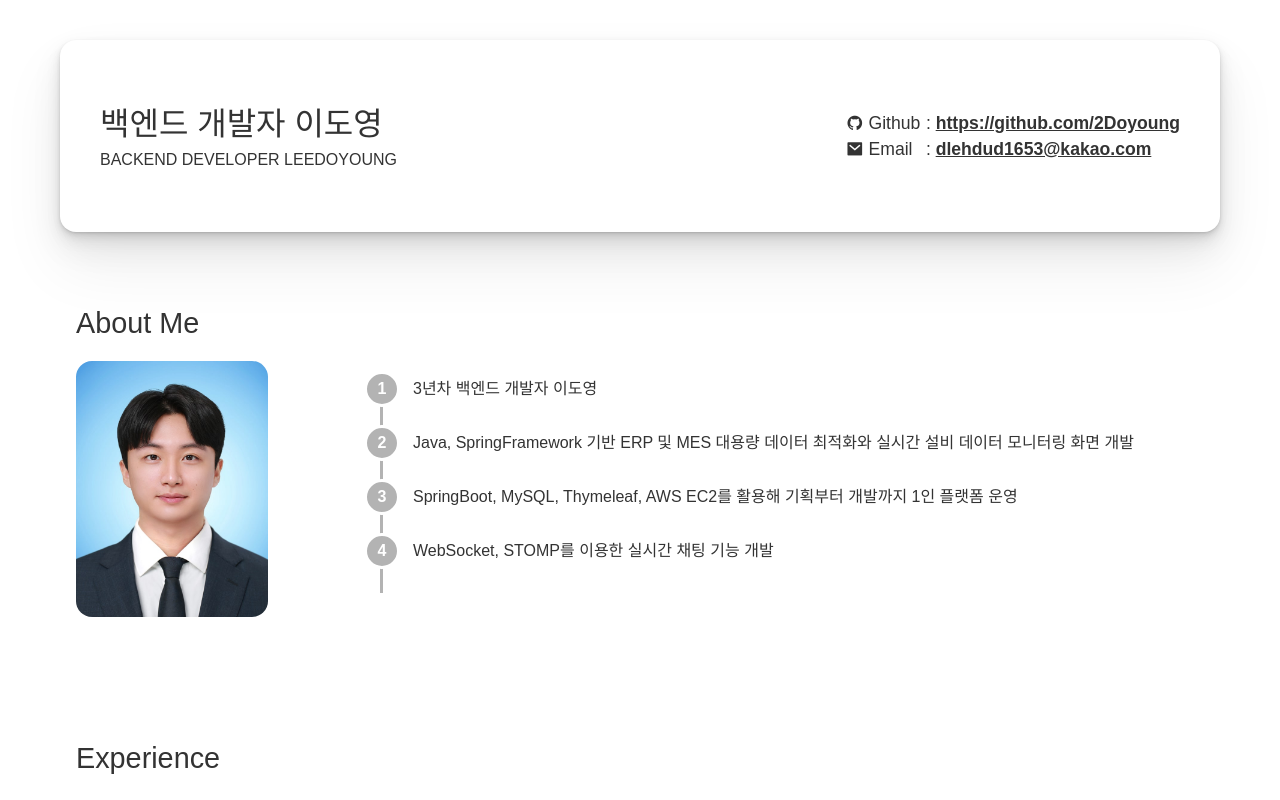
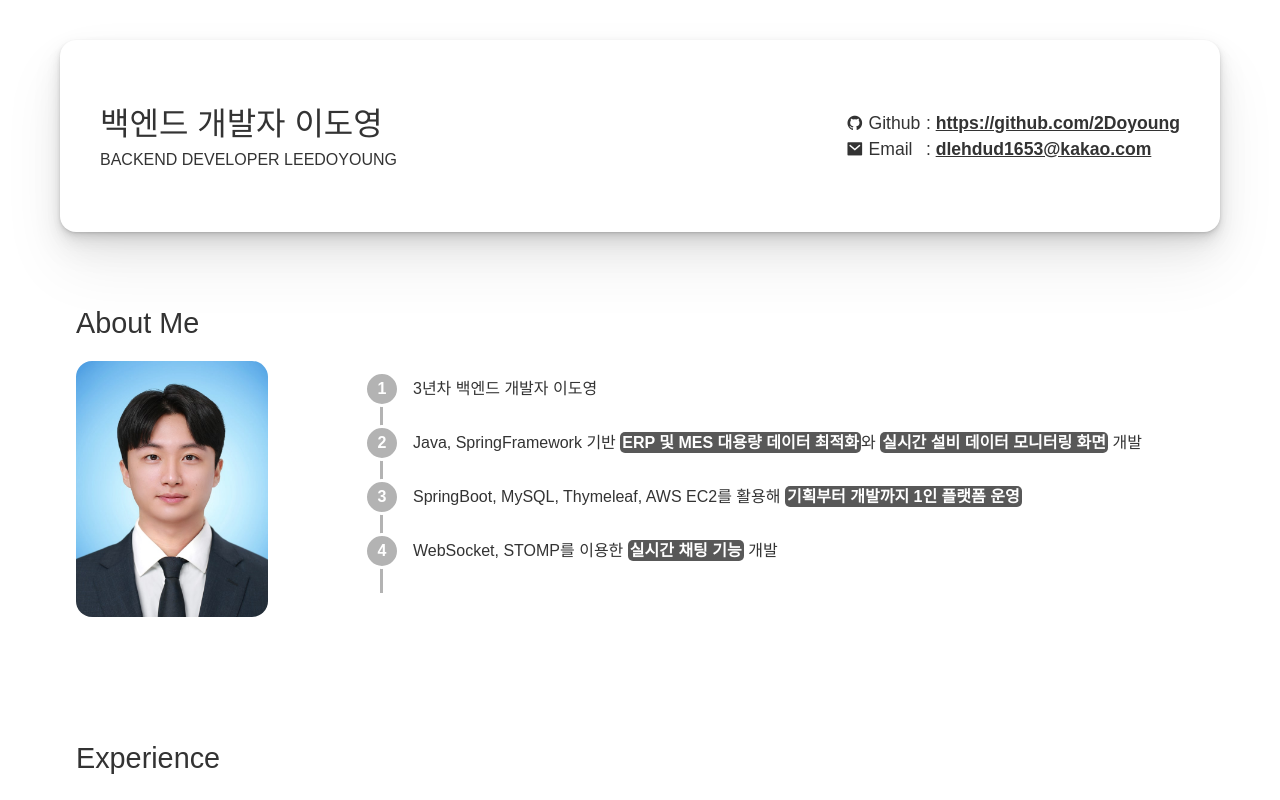
Before and after one commit to 2Doyoung/2Doyoung.github.io, a React (Create React App) app in the folder 2doyoung-github-io/: page / in a window 1280 px wide. Shown: the top 800 px of the page. Built offline with nearby package versions, Linux system fonts and the light colour scheme.

Commit message:
aboutme complete

```diff
--- a/2doyoung-github-io/src/components/sections/AboutMe.js
+++ b/2doyoung-github-io/src/components/sections/AboutMe.js
@@ -20,6 +20,14 @@ const ProfileStyled = styled.img`
 const LiStyled = styled.li`
     margin: 0;
     padding: 0;
+
+    span {
+        border-radius: 5px;
+        background-color: #585858;
+        color: #FFFFFF;
+        font-weight: 700;
+        padding: 2px;
+    }
 `;
 
 
@@ -74,9 +82,9 @@ function AboutMe(props) {
             <ProfileStyled src={profileImg}></ProfileStyled>
             <OlNumberedStyled>
                 <LiStyled>3년차 백엔드 개발자 이도영</LiStyled>
-                <LiStyled>Java, SpringFramework 기반 ERP 및 MES 대용량 데이터 최적화와 실시간 설비 데이터 모니터링 화면 개발</LiStyled>
-                <LiStyled>SpringBoot, MySQL, Thymeleaf, AWS EC2를 활용해 기획부터 개발까지 1인 플랫폼 운영</LiStyled>
-                <LiStyled>WebSocket, STOMP를 이용한 실시간 채팅 기능 개발</LiStyled>
+                <LiStyled>Java, SpringFramework 기반 <span>ERP 및 MES 대용량 데이터 최적화</span>와 <span>실시간 설비 데이터 모니터링 화면</span> 개발</LiStyled>
+                <LiStyled>SpringBoot, MySQL, Thymeleaf, AWS EC2를 활용해 <span>기획부터 개발까지 1인 플랫폼 운영</span></LiStyled>
+                <LiStyled>WebSocket, STOMP를 이용한 <span>실시간 채팅 기능</span> 개발</LiStyled>
             </OlNumberedStyled>
         </DisplayStyled>
     )
```
